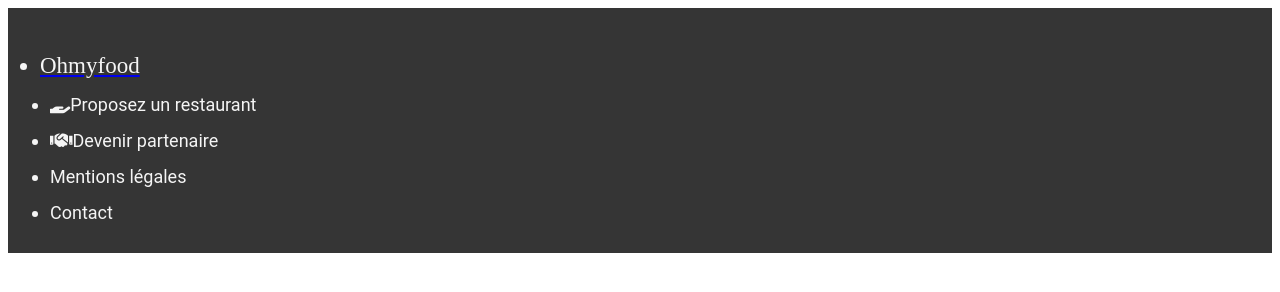
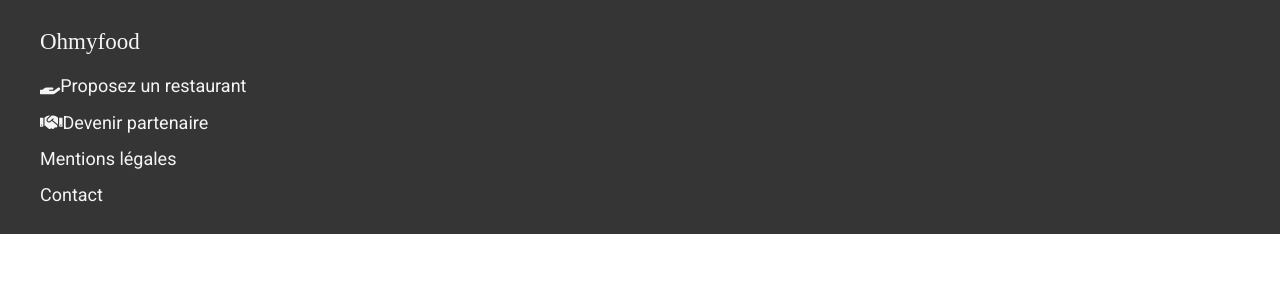
Before and after one commit to THOMAS-OC/P3_OPENCLASSROOMS, a website: page index.html in a window 1280 px wide. Drawn offline with Linux system fonts and the light colour scheme; a web font is replaced by a local one.

Commit message:
Footer avec notation BEM + reset CSS intégré + fonts google

```diff
--- a/index.html
+++ b/index.html
@@ -6,6 +6,11 @@
     <meta name="viewport" content="width=device-width, initial-scale=1.0">
     <link rel="stylesheet" href="css/style.css">
     <link rel="stylesheet" href="https://cdnjs.cloudflare.com/ajax/libs/font-awesome/6.0.0-beta3/css/all.min.css" integrity="sha512-Fo3rlrZj/k7ujTnHg4CGR2D7kSs0v4LLanw2qksYuRlEzO+tcaEPQogQ0KaoGN26/zrn20ImR1DfuLWnOo7aBA==" crossorigin="anonymous" referrerpolicy="no-referrer" />
+
+<!-- Appel CDN typo -->
+    <link rel="preconnect" href="https://fonts.googleapis.com">
+    <link rel="preconnect" href="https://fonts.gstatic.com" crossorigin>
+    <link href="https://fonts.googleapis.com/css2?family=Roboto:ital,wght@0,100;0,300;0,400;0,500;0,700;0,900;1,100;1,300;1,400;1,500;1,700;1,900&family=Shrikhand&display=swap" rel="stylesheet">
 
     <title>Ohmyfood!</title>
 </head>
@@ -23,19 +28,33 @@
 
 <!-- End loader -->
 
+<!-- header -->
+
+
+<!-- end header -->
+
 <!-- Footer -->
 
-    <footer>
+    <footer class="footer">
+
+        <nav class="footer__nav">
 
             <ul>
-            <a href="#accueil">
+                <a class="footer__nav__item footer__nav__item--logo" href="#accueil">
                     <li>Ohmyfood</li>
                 </a>
-            <li><i class="fas fa-hand-holding"></i>Proposez un restaurant</li>
-            <li><i class="fas fa-handshake"></i>Devenir partenaire</li>
-            <li>Mentions légales</li>
-            <li>Contact</li>
+
+                <a class="footer__nav__item" href=""><li><i class="fas fa-hand-holding"></i>Proposez un restaurant</li>
+                </a>
+                <a class="footer__nav__item" href=""><li><i class="fas fa-handshake"></i>Devenir partenaire</li>
+                </a>
+                <a class="footer__nav__item" href=""><li>Mentions légales</li>
+                </a>
+                <a class="footer__nav__item" href=""><li>Contact</li>
+                </a>
             </ul>
+
+        </nav>
 
     </footer>
 
--- /dev/null
+++ b/sass/base/_reset.scss
@@ -0,0 +1,54 @@
+
+/* http://meyerweb.com/eric/tools/css/reset/
+   v2.0 | 20110126
+   License: none (public domain)
+*/
+
+html, body, div, span, applet, object, iframe,
+h1, h2, h3, h4, h5, h6, p, blockquote, pre,
+a, abbr, acronym, address, big, cite, code,
+del, dfn, em, img, ins, kbd, q, s, samp,
+small, strike, strong, sub, sup, tt, var,
+b, u, i, center,
+dl, dt, dd, ol, ul, li,
+fieldset, form, label, legend,
+table, caption, tbody, tfoot, thead, tr, th, td,
+article, aside, canvas, details, embed,
+figure, figcaption, footer, header, hgroup,
+menu, nav, output, ruby, section, summary,
+time, mark, audio, video {
+	margin: 0;
+	padding: 0;
+	border: 0;
+	font-size: 100%;
+	font: inherit;
+	vertical-align: baseline;
+}
+/* HTML5 display-role reset for older browsers */
+article, aside, details, figcaption, figure,
+footer, header, hgroup, menu, nav, section {
+	display: block;
+}
+body {
+	line-height: 1;
+
+}
+ol, ul {
+	list-style: none;
+}
+blockquote, q {
+	quotes: none;
+}
+blockquote:before, blockquote:after,
+q:before, q:after {
+	content: '';
+	content: none;
+}
+table {
+	border-collapse: collapse;
+	border-spacing: 0;
+}
+
+a {
+	color: black;
+}
--- a/sass/layouts/footer.scss
+++ b/sass/layouts/footer.scss
@@ -1,30 +1,33 @@
 // MISE EN PAGE DU FOOTER
-footer{
+.footer{
     background-color: $color-footer;
-
-    ul{
+    &__nav{
         padding: 30px;
         width: 1200px;
         margin: 0 auto;
-        font-family: $font-text;
     }
-    li{
+
+    &__nav__item{
         color: whitesmoke;
         margin: 15px 0px 0px 10px;
         font-size: 18px;
-        cursor: pointer;
+        font-family: $font-text;
+        text-decoration: none;
         &:hover{
             text-decoration: underline;
         }
     }
-    li:nth-child(1){
+
+    &__nav__item--logo{
         margin-left: 0;
-        font-family: $font-logo;
+        font-family: Arial, Helvetica, sans-serif;
         font-size: 23px;
         text-decoration: none;
+        font-family: $font-logo;
         &:hover{
             text-decoration: none;
             color: $color-primary;
         }
     }
+
 }
```
Also changed, not shown: css/style.css, sass/base/_base.scss (added), sass/base/_typo.scss (added), sass/base/base.scss (deleted), sass/base/reset.scss (deleted), sass/base/typo.scss (deleted), 1 other file. Lines whose indentation alone changed are shown as unchanged.
